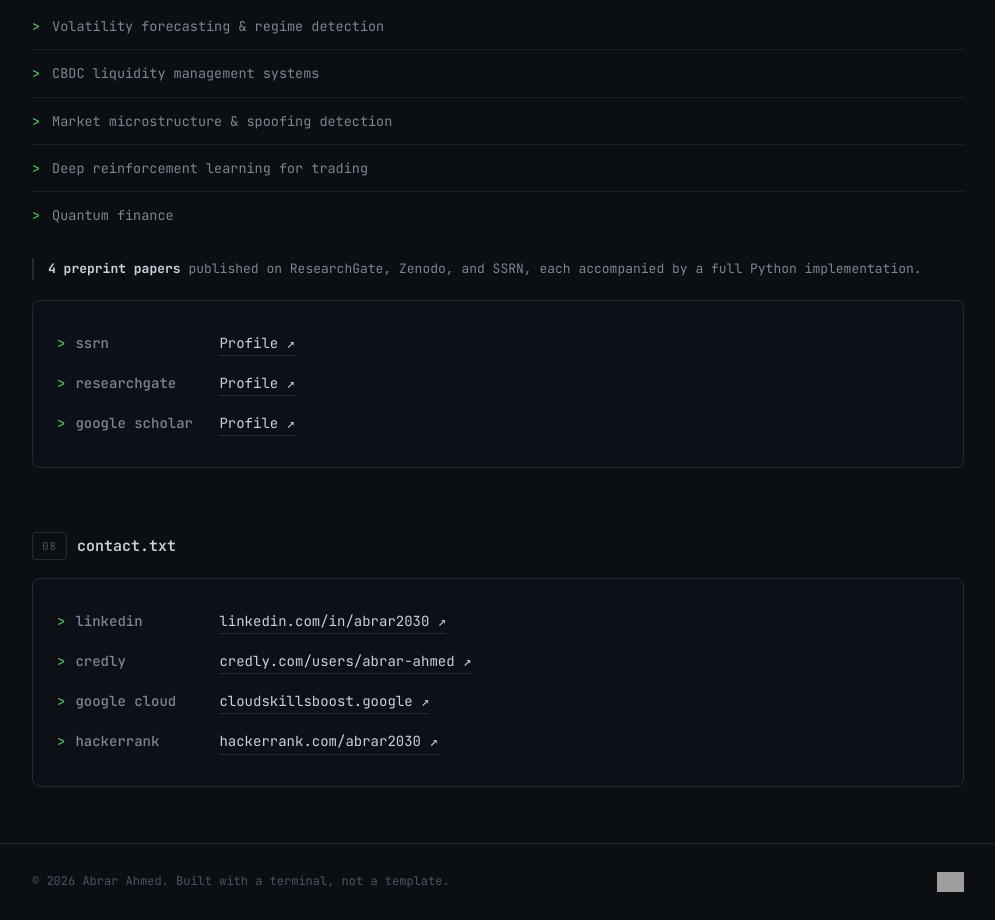
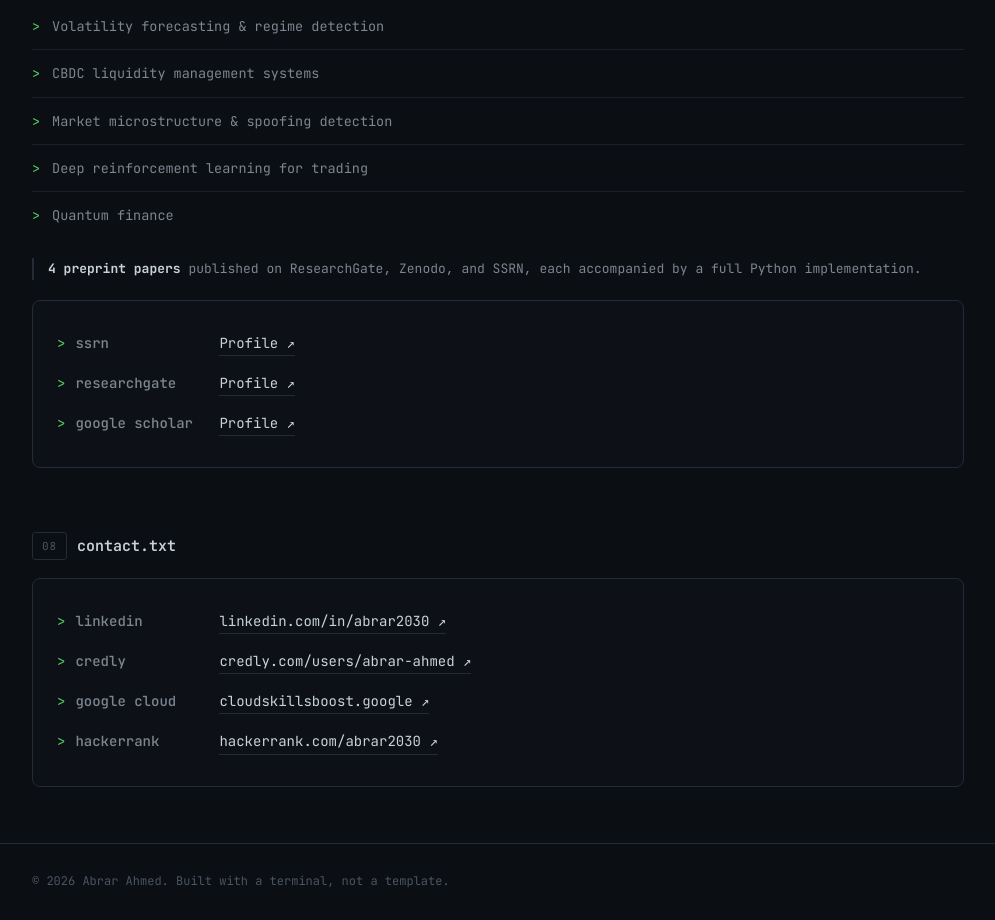
Before and after one commit to abrar2030/Whoami, a plain HTML site: page index.html in a window 1280 px wide. Shown: the part 6438-7358 px from the top of the page, without its empty margins (142-1137 px from the left). Drawn offline with Linux system fonts and the light colour scheme; grey boxes are pictures that could not be loaded.

Commit message:
Refactor code and enhance maintainability.

```diff
--- a/index.html
+++ b/index.html
@@ -1549,12 +1549,6 @@
           >© <span id="year"></span> Abrar Ahmed. Built with a terminal, not a
           template.</span
         >
-        <span
-          ><img
-            src="https://komarev.com/ghpvc/?username=abrar2030&style=flat-square&color=blueviolet&label=Profile+Views"
-            alt="Profile views"
-            style="height: 20px; vertical-align: middle"
-        /></span>
       </div>
     </footer>
 
```
